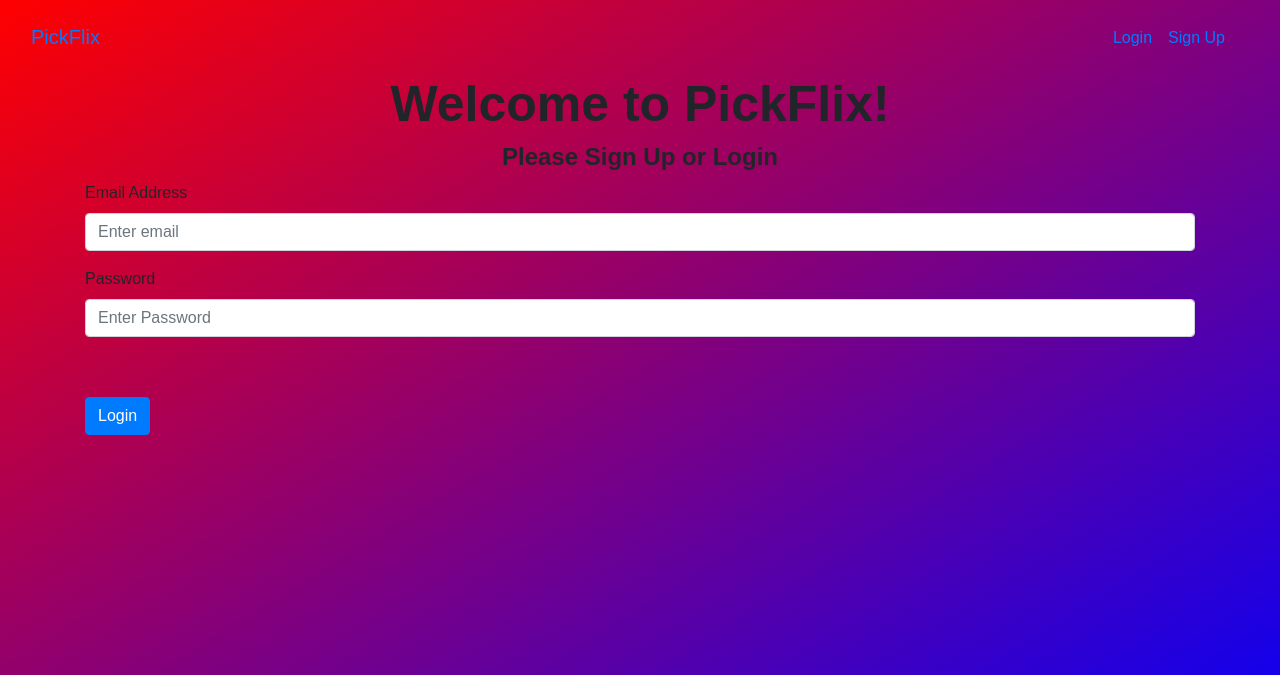
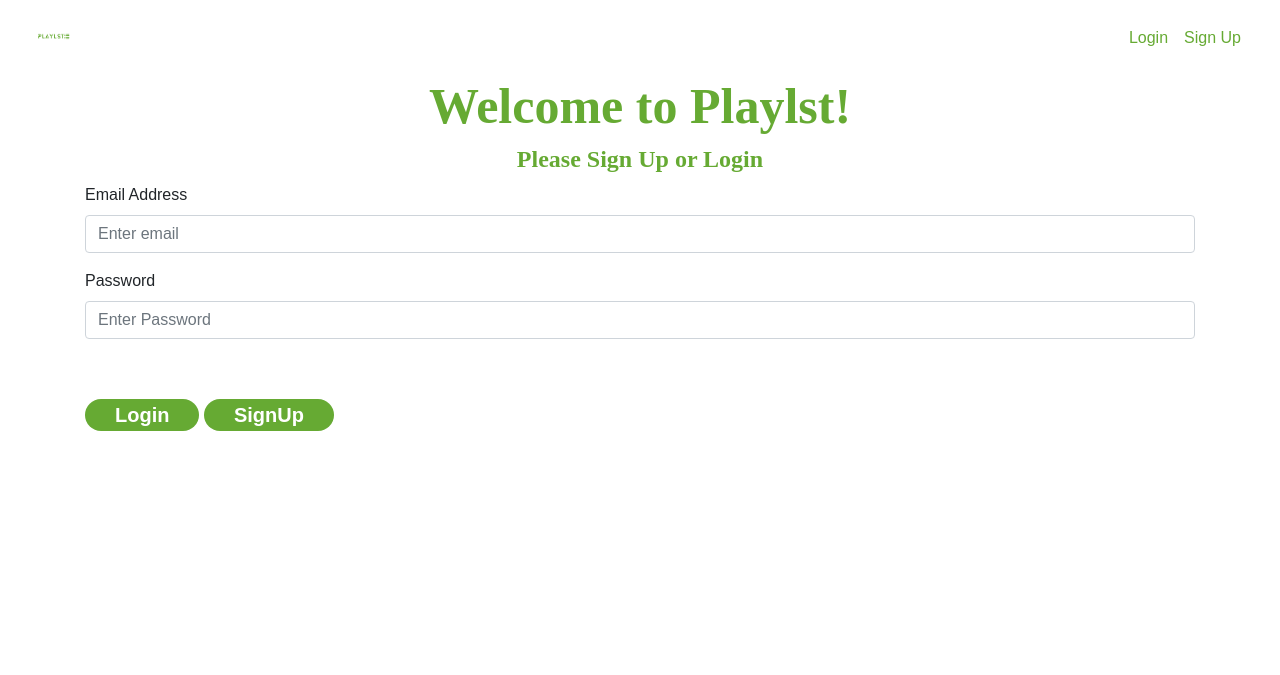
Before and after one commit to technicallyoutdoors/playlst, a Flask app: page /login in a window 1280 px wide. Shown: the top 675 px of the page. Run offline with Flask 3, Linux system fonts and the light colour scheme; some libraries are stand-ins or nearby versions.

Commit message:
created more brand-centric front end for templates and the brand image

```diff
--- a/website/templates/base.html
+++ b/website/templates/base.html
@@ -21,7 +21,10 @@
   <body>
     <nav class="navbar navbar-expand-lg">
       <div class="container-fluid">
-        <a class="navbar-brand" href="/">PickFlix</a>
+        <a class="navbar-brand" href="/">
+          <img src="{{ url_for('static', filename='brand_images/PickFlix.png') }}" class="brand_logo" alt="playlst Logo">
+
+        </a>
         <a class="navbar-brand">
         {% if current_user.photo %}
             <a class="nav-item nav-link" id="current_user">
@@ -29,9 +32,10 @@
             </a>
             {% endif %}
           </a>
-        <button class="navbar-toggler" type="button" data-toggle="collapse" data-target="#navbarNav" aria-controls="navbarNav" aria-expanded="false" aria-label="Toggle navigation">
-          <i class="fas fa-bars"></i>
-        </button>
+          <button class="navbar-toggler" type="button" data-toggle="collapse" data-target="#navbarNav" aria-controls="navbarNav" aria-expanded="false" aria-label="Toggle navigation">
+            <i class="fas fa-bars"></i>
+          </button>
+
         <div class="collapse navbar-collapse" id="navbarNav">
           <div class="navbar-nav ml-auto">
             {% if user.is_authenticated %}
@@ -84,43 +88,84 @@
     ></script>
 
     <script
-      type="text/javascript"
-      src="{{ url_for('static', filename='index.js') }}"
 
-      $('.navbar-toggler').click(function() {
-        $(this).toggleClass('collapsed');
-      });
+    // Add click event listener to the navbar toggler button
+    $('.navbar-toggler').click(function() {
+      $(this).find('i').toggleClass('fa-bars fa-times');
+    });
 
     ></script>
   </body>
 
   <style>
+
+    /* Style the X icon */
+    .fa-times::before {
+      content: "\f00d";
+    }
+
+    h1 {
+      font-family: classic sans serif, baron;
+      font-size: 50px;
+      font-weight: bold;
+      color: #66aa33;
+    }
+    h2 {
+      padding: 5px 10px;
+      border-radius: 5px;
+      font-family: classic sans serif, baron;
+      font-size: 24px;
+      font-weight: bold;
+      color: #66aa33;
+      padding: 1px; /* add some padding to make the background more visible */
+    }
+
+    h3 {
+      font-family: classic sans serif, baron;
+      font-size: 16px;
+      font-weight: bold;
+    }
+    .navbar-nav .nav-link {
+      color: #66AA33;
+      text-align: right;
+
+    }
+    .navbar-nav .nav-link:hover {
+      color: #518828;
+
+    }
+    button {
+      background-color: #66AA33;
+      color: white;
+      padding: 1px 30px;
+      border-radius: 4px;
+      border: none;
+      margin-top: 20px;
+      cursor: pointer;
+      font-size: 20px;
+      font-weight: bold;
+      border-radius: 35px;
+    }
+
+    button:hover {
+        background-color: #518828;
+      }
+
+    .brand_logo {
+      height: 50px;
+      width: 50x;
+      padding: 0px;
+
+
+    }
     .collapse navbar-collapse a {
-      color: white;
+      color: #66AA33;
     }
 
     .navbar navbar-expand-lg {
-      color: white;
+      color: #66AA33;
     }
 
-    .navbar-nav.ml-auto {
-      position: right;
-      top: 100%;
-      right: 0;
-      background-color: transparent;
-      border-radius: 0.25rem;
-      padding: 0.5rem 1rem;
-      margin-top: 0.125rem;
-      color: white;
-
-
-    }
-
-    .navbar-nav.ml-auto a:hover {
-      background-color: transparent
-      border-radius: 35px;
-
-    }
 
     .avatar {
       width: 32px;
@@ -155,8 +200,6 @@
     }
 
     .alert-dismissable .close {
-      position: relative;
-      top: -0.75rem;
       right: 0;
       color: inherit;
     }
@@ -177,6 +220,9 @@
       border: none;
       background-color: transparent;
     }
+    .navbar-toggler:hover {
+      background-color: transparent;
+    }
 
     .navbar-toggler:focus,
     .navbar-toggler:active,
@@ -187,11 +233,11 @@
 
     .navbar-toggler .fas {
       font-size: 1.5rem;
-      color: white;
+      color: #66AA33;
     }
 
     .navbar-toggler.collapsed .fas {
-      color: white;
+      color: #66AA33;
     }
 
   </style>
--- a/website/templates/favorites.html
+++ b/website/templates/favorites.html
@@ -3,11 +3,7 @@
 {% block content %}
 <html>
   <style>
-    body {
-      background: linear-gradient(to bottom right, #FF0000, #0000FF);
-      background-attachment: fixed;
-      background-size: cover;
-    }
+
 
     .card {
       border-radius: 15px;
--- a/website/templates/login.html
+++ b/website/templates/login.html
@@ -1,57 +1,56 @@
-{% extends "base.html" %} {% block title %} Login {% endblock %}
-{%block content %}
+{% extends "base.html" %} {% block title %} Login {% endblock %} {%block content
+%}
 <form method="POST">
   <div>
-    <h1 align="center">Welcome to PickFlix!</h1>
+    <h1 align="center">Welcome to Playlst!</h1>
     <h2 align="center">Please Sign Up or Login</h2>
   </div>
   <div class="form-group">
-        <label for="email">
-            Email Address
-        </label>
+    <label for="email"> Email Address </label>
     <input
       type="email"
       class="form-control"
       id="email"
       name="email"
-        placeholder="Enter email">
+      placeholder="Enter email"
+    />
   </div>
 
   <div class="form-group">
-        <label for="password">
-            Password
-        </label>
-        <input type="password"
+    <label for="password"> Password </label>
+    <input
+      type="password"
       class="form-control"
       id="password"
       name="password"
-        placeholder="Enter Password">
+      placeholder="Enter Password"
+    />
   </div>
 
-    <br/>
-    <button type="submit" class="btn btn-primary">Login</button>
-
-
+  <br />
+  <button type="submit" class="button">Login</button>
+  <a href="/signup"> <button type="submit" class="button">SignUp</button></a>
 </form>
 
 <style>
-
   h1 {
-      font-family: Arial, sans-serif;
+    font-family: classic sans serif, baron;
     font-size: 50px;
     font-weight: bold;
+    color: #66aa33;
   }
   h2 {
     padding: 5px 10px;
     border-radius: 5px;
-      font-family: Arial, sans-serif;
+    font-family: classic sans serif, baron;
     font-size: 24px;
     font-weight: bold;
+    color: #66aa33;
     padding: 1px; /* add some padding to make the background more visible */
   }
 
   h3 {
-      font-family: Arial, sans-serif;
+    font-family: classic sans serif, baron;
     font-size: 16px;
     font-weight: bold;
   }
@@ -65,13 +64,13 @@
     text-align: center;
   }
   body {
-      background: linear-gradient(to bottom right, #FF0000, #0000FF);
+    background: white;
     background-attachment: fixed;
     background-size: cover;
     font-family: Arial, sans-serif;
   }
   button {
-      background-color: #007bff;
+    background-color: #66aa33;
     color: white;
     padding: 1px 30px;
     border-radius: 4px;
@@ -81,6 +80,9 @@
     font-size: 20px;
     font-weight: bold;
   }
+  button:hover {
+    background-color: #518828;
+  }
   .card {
     border-radius: 15px;
     background-color: white;
@@ -89,7 +91,6 @@
   }
   .card-body {
     padding: 0;
-
   }
   .col {
     margin-bottom: 20px;
@@ -100,14 +101,12 @@
     left: 0;
     width: 100%;
     padding: 10px;
-      background-color: rgba(255,255,255,0.7);
+    background-color: rgba(255, 255, 255, 0.7);
     text-align: center;
   }
 
   .card-text {
     font-size: 16px;
   }
-
-
 </style>
 {% endblock%}
--- a/website/templates/movies.html
+++ b/website/templates/movies.html
@@ -140,7 +140,7 @@ content %}
       border-radius: 5px;
       box-shadow: 0 0 5px rgba(0, 0, 0, 0.2);
     }
-    @media (max-width: 767px) {
+    @media (max-width: 480px) {
       .card {
         width: 100%; /* Set width to 100% to fill the screen */
         margin: 20px 0; /* Set top and bottom margin to 20px, and remove horizontal margin */
```
Also changed, not shown: website/templates/group_code.html (+1 -6 lines), website/templates/group_hub.html (+6 -11 lines), website/templates/home.html (+10 -19 lines), website/templates/join_group.html (+1 -17 lines), website/templates/shared_favorites.html (+2 -27 lines), website/templates/signup.html (+1 -17 lines), website/templates/tvshows.html (+3 -20 lines), website/templates/user_profile.html (+1 -6 lines), instance/database.db, website/static/brand_images/PickFlix.png (added), 3 other files. Lines whose indentation alone changed are shown as unchanged.
